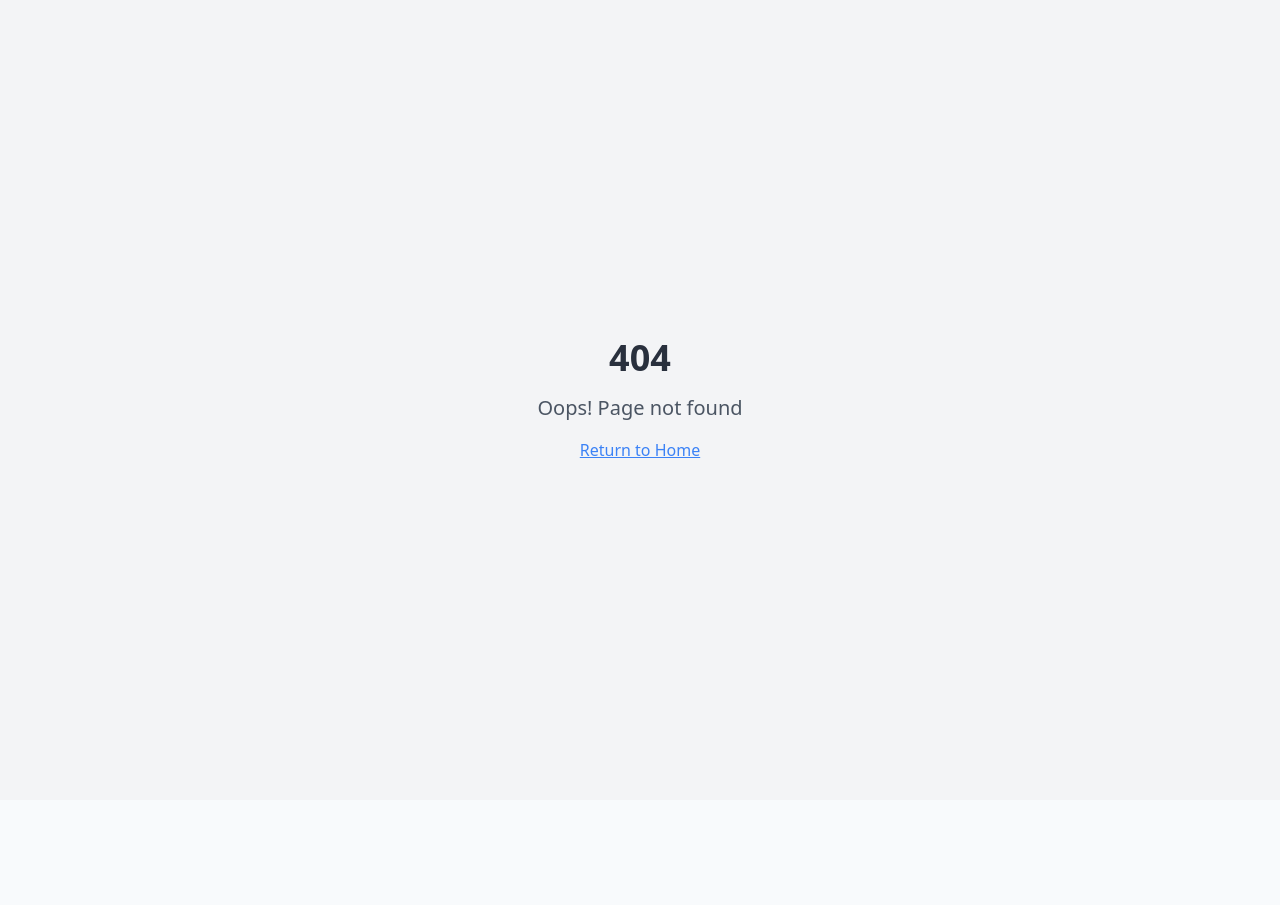
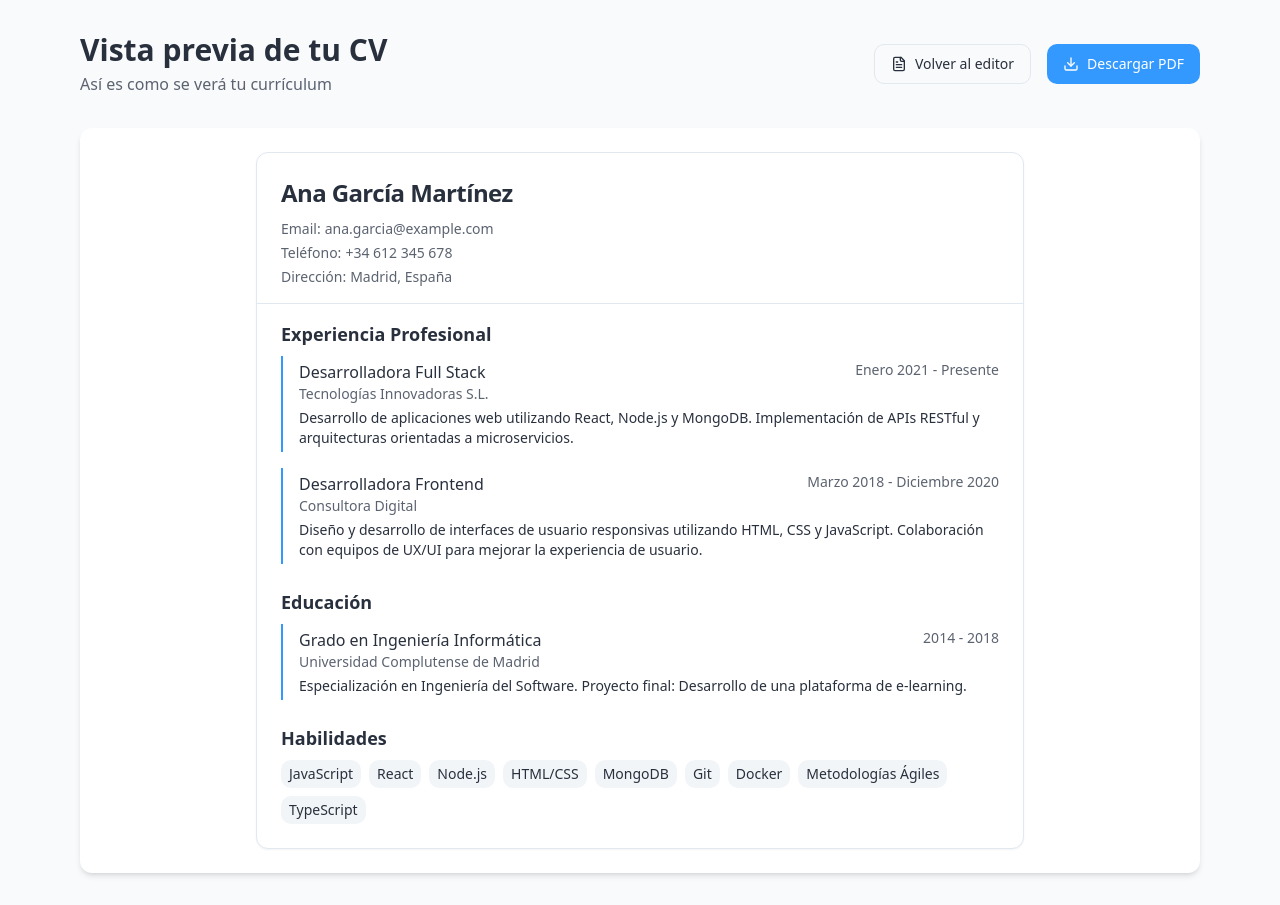
Before and after one commit to atcastells/flow-cv, a React (Vite) app: page /preview in a window 1280 px wide. Before the commit this address had no page. Before the commit the page ends 800 px from the top, so only its background shows below. Built offline with nearby package versions, Linux system fonts and the light colour scheme.

Commit message:
Add download and preview CV features

```diff
--- a/package.json
+++ b/package.json
@@ -45,7 +45,9 @@
     "cmdk": "^1.0.0",
     "date-fns": "^3.6.0",
     "embla-carousel-react": "^8.3.0",
+    "html2canvas": "^1.4.1",
     "input-otp": "^1.2.4",
+    "jspdf": "^3.0.1",
     "lucide-react": "^0.462.0",
     "next-themes": "^0.3.0",
     "react": "^18.3.1",
--- a/src/App.tsx
+++ b/src/App.tsx
@@ -6,6 +6,7 @@ import { QueryClient, QueryClientProvider } from "@tanstack/react-query";
 import { BrowserRouter, Routes, Route } from "react-router-dom";
 import Index from "./pages/Index";
 import NotFound from "./pages/NotFound";
+import Preview from "./pages/Preview";
 
 const queryClient = new QueryClient();
 
@@ -17,6 +18,7 @@ const App = () => (
       <BrowserRouter>
         <Routes>
           <Route path="/" element={<Index />} />
+          <Route path="/preview" element={<Preview />} />
           {/* ADD ALL CUSTOM ROUTES ABOVE THE CATCH-ALL "*" ROUTE */}
           <Route path="*" element={<NotFound />} />
         </Routes>
--- a/src/components/ActionButton.tsx
+++ b/src/components/ActionButton.tsx
@@ -7,6 +7,7 @@ interface ActionButtonProps {
   onClick: () => void;
   variant?: "primary" | "secondary";
   className?: string;
+  icon?: React.ReactNode;
 }
 
 const ActionButton: React.FC<ActionButtonProps> = ({
@@ -14,6 +15,7 @@ const ActionButton: React.FC<ActionButtonProps> = ({
   onClick,
   variant = "primary",
   className,
+  icon,
 }) => {
   return (
     <button
@@ -27,6 +29,7 @@ const ActionButton: React.FC<ActionButtonProps> = ({
         className
       )}
     >
+      {icon && <span className="mr-1.5">{icon}</span>}
       {label}
     </button>
   );
--- /dev/null
+++ b/src/components/CVPreview.tsx
@@ -0,0 +1,128 @@
+
+import React from "react";
+import { Card, CardContent, CardHeader, CardTitle } from "@/components/ui/card";
+import { cn } from "@/lib/utils";
+
+interface CVPreviewProps {
+  personalData?: {
+    name?: string;
+    email?: string;
+    phone?: string;
+    address?: string;
+  };
+  experiences?: Array<{
+    company: string;
+    position: string;
+    startDate: string;
+    endDate: string;
+    description: string;
+  }>;
+  education?: Array<{
+    institution: string;
+    degree: string;
+    startDate: string;
+    endDate: string;
+    description: string;
+  }>;
+  skills?: string[];
+  className?: string;
+}
+
+const CVPreview: React.FC<CVPreviewProps> = ({
+  personalData = {},
+  experiences = [],
+  education = [],
+  skills = [],
+  className,
+}) => {
+  return (
+    <Card className={cn("w-full max-w-3xl mx-auto", className)}>
+      <CardHeader className="border-b pb-4">
+        <CardTitle className="text-2xl font-bold">
+          {personalData.name || "Tu Nombre"}
+        </CardTitle>
+        <div className="text-sm text-muted-foreground">
+          {personalData.email && (
+            <div className="flex items-center gap-1 mt-1">
+              <span className="font-medium">Email:</span> {personalData.email}
+            </div>
+          )}
+          {personalData.phone && (
+            <div className="flex items-center gap-1 mt-1">
+              <span className="font-medium">Teléfono:</span> {personalData.phone}
+            </div>
+          )}
+          {personalData.address && (
+            <div className="flex items-center gap-1 mt-1">
+              <span className="font-medium">Dirección:</span> {personalData.address}
+            </div>
+          )}
+        </div>
+      </CardHeader>
+
+      <CardContent className="pt-4">
+        {experiences.length > 0 && (
+          <div className="mb-6">
+            <h3 className="text-lg font-semibold mb-2">Experiencia Profesional</h3>
+            <div className="space-y-4">
+              {experiences.map((exp, index) => (
+                <div key={index} className="border-l-2 border-primary pl-4 py-1">
+                  <div className="flex justify-between">
+                    <h4 className="font-medium">{exp.position}</h4>
+                    <span className="text-sm text-muted-foreground">
+                      {exp.startDate} - {exp.endDate}
+                    </span>
+                  </div>
+                  <div className="text-sm font-medium text-muted-foreground mb-1">
+                    {exp.company}
+                  </div>
+                  <p className="text-sm">{exp.description}</p>
+                </div>
+              ))}
+            </div>
+          </div>
+        )}
+
+        {education.length > 0 && (
+          <div className="mb-6">
+            <h3 className="text-lg font-semibold mb-2">Educación</h3>
+            <div className="space-y-4">
+              {education.map((edu, index) => (
+                <div key={index} className="border-l-2 border-primary pl-4 py-1">
+                  <div className="flex justify-between">
+                    <h4 className="font-medium">{edu.degree}</h4>
+                    <span className="text-sm text-muted-foreground">
+                      {edu.startDate} - {edu.endDate}
+                    </span>
+                  </div>
+                  <div className="text-sm font-medium text-muted-foreground mb-1">
+                    {edu.institution}
+                  </div>
+                  <p className="text-sm">{edu.description}</p>
+                </div>
+              ))}
+            </div>
+          </div>
+        )}
+
+        {skills.length > 0 && (
+          <div>
+            <h3 className="text-lg font-semibold mb-2">Habilidades</h3>
+            <div className="flex flex-wrap gap-2">
+              {skills.map((skill, index) => (
+                <span
+                  key={index}
+                  className="px-2 py-1 bg-secondary text-secondary-foreground rounded-md text-sm"
+                >
+                  {skill}
+                </span>
+              ))}
+            </div>
+          </div>
+        )}
+      </CardContent>
+    </Card>
+  );
+};
+
+export default CVPreview;
--- a/src/components/ChatWindow.tsx
+++ b/src/components/ChatWindow.tsx
@@ -1,8 +1,10 @@
-
 import React, { useEffect, useRef, useState } from "react";
 import ChatMessage, { ChatMessageProps } from "./ChatMessage";
 import InputArea from "./InputArea";
 import { cn } from "@/lib/utils";
+import { Button } from "@/components/ui/button";
+import { FileText } from "lucide-react";
+import { useNavigate } from "react-router-dom";
 
 interface ChatWindowProps {
   className?: string;
@@ -10,6 +12,7 @@ interface ChatWindowProps {
 }
 
 const ChatWindow: React.FC<ChatWindowProps> = ({ className, onOpenModal }) => {
+  const navigate = useNavigate();
   const [messages, setMessages] = useState<ChatMessageProps[]>([
     {
       content: "¡Hola! Soy tu asistente para crear tu CV. ¿Qué te gustaría hacer hoy?",
@@ -48,13 +51,11 @@ const ChatWindow: React.FC<ChatWindowProps> = ({ className, onOpenModal }) => {
 
     setMessages((prev) => [...prev, userMessage]);
 
-    // Simulate AI "thinking"
     setIsTyping(true);
 
     setTimeout(() => {
       setIsTyping(false);
 
-      // Check message content for keywords and provide contextual response
       let responseActions = [];
 
       if (content.toLowerCase().includes("experiencia")) {
@@ -131,6 +132,17 @@ const ChatWindow: React.FC<ChatWindowProps> = ({ className, onOpenModal }) => {
 
   return (
     <div className={cn("flex h-full flex-col", className)}>
+      <div className="flex items-center justify-end p-2 border-b">
+        <Button
+          variant="outline"
+          size="sm"
+          className="gap-2"
+          onClick={() => navigate("/preview")}
+        >
+          <FileText size={16} />
+          Previsualizar CV
+        </Button>
+      </div>
       <div className="flex-1 overflow-y-auto px-4 py-4">
         <div className="mx-auto max-w-3xl">
           {messages.map((message, index) => (
--- /dev/null
+++ b/src/pages/Preview.tsx
@@ -0,0 +1,128 @@
+
+import React, { useState } from "react";
+import { Button } from "@/components/ui/button";
+import CVPreview from "@/components/CVPreview";
+import { toast } from "sonner";
+import { FileText, Download } from "lucide-react";
+import { useNavigate } from "react-router-dom";
+import { cn } from "@/lib/utils";
+import html2canvas from "html2canvas";
+import jsPDF from "jspdf";
+
+const PreviewPage = () => {
+  const navigate = useNavigate();
+  const [isGenerating, setIsGenerating] = useState(false);
+
+  // Sample data - In a real app, this would come from your app's state or backend
+  const cvData = {
+    personalData: {
+      name: "Ana García Martínez",
+      email: "ana.garcia@example.com",
+      phone: "+34 612 345 678",
+      address: "Madrid, España"
+    },
+    experiences: [
+      {
+        company: "Tecnologías Innovadoras S.L.",
+        position: "Desarrolladora Full Stack",
+        startDate: "Enero 2021",
+        endDate: "Presente",
+        description: "Desarrollo de aplicaciones web utilizando React, Node.js y MongoDB. Implementación de APIs RESTful y arquitecturas orientadas a microservicios."
+      },
+      {
+        company: "Consultora Digital",
+        position: "Desarrolladora Frontend",
+        startDate: "Marzo 2018",
+        endDate: "Diciembre 2020",
+        description: "Diseño y desarrollo de interfaces de usuario responsivas utilizando HTML, CSS y JavaScript. Colaboración con equipos de UX/UI para mejorar la experiencia de usuario."
+      }
+    ],
+    education: [
+      {
+        institution: "Universidad Complutense de Madrid",
+        degree: "Grado en Ingeniería Informática",
+        startDate: "2014",
+        endDate: "2018",
+        description: "Especialización en Ingeniería del Software. Proyecto final: Desarrollo de una plataforma de e-learning."
+      }
+    ],
+    skills: ["JavaScript", "React", "Node.js", "HTML/CSS", "MongoDB", "Git", "Docker", "Metodologías Ágiles", "TypeScript"]
+  };
+
+  const handleDownloadPDF = async () => {
+    const cvElement = document.getElementById("cv-preview");
+    if (!cvElement) return;
+
+    setIsGenerating(true);
+    toast.info("Generando PDF, por favor espera...");
+
+    try {
+      const canvas = await html2canvas(cvElement, {
+        scale: 2,
+        useCORS: true,
+        logging: false
+      });
+
+      const imgData = canvas.toDataURL("image/png");
+      const pdf = new jsPDF({
+        orientation: "portrait",
+        unit: "mm",
+        format: "a4"
+      });
+
+      const imgWidth = 210;
+      const imgHeight = (canvas.height * imgWidth) / canvas.width;
+
+      pdf.addImage(imgData, "PNG", 0, 0, imgWidth, imgHeight);
+      pdf.save("mi_curriculum.pdf");
+      toast.success("CV descargado correctamente");
+    } catch (error) {
+      console.error("Error al generar el PDF:", error);
+      toast.error("Hubo un problema al generar el PDF");
+    } finally {
+      setIsGenerating(false);
+    }
+  };
+
+  return (
+    <div className="container max-w-6xl mx-auto py-8 px-4">
+      <div className="flex flex-col sm:flex-row justify-between items-start sm:items-center mb-8 gap-4">
+        <div>
+          <h1 className="text-3xl font-bold">Vista previa de tu CV</h1>
+          <p className="text-muted-foreground mt-1">
+            Así es como se verá tu currículum
+          </p>
+        </div>
+        <div className="flex gap-4">
+          <Button
+            variant="outline"
+            onClick={() => navigate("/")}
+            className="gap-2"
+          >
+            <FileText size={18} />
+            Volver al editor
+          </Button>
+          <Button
+            onClick={handleDownloadPDF}
+            disabled={isGenerating}
+            className={cn("gap-2", isGenerating && "opacity-80")}
+          >
+            <Download size={18} />
+            {isGenerating ? "Generando..." : "Descargar PDF"}
+          </Button>
+        </div>
+      </div>
+
+      <div id="cv-preview" className="bg-white p-6 rounded-lg shadow-md">
+        <CVPreview
+          personalData={cvData.personalData}
+          experiences={cvData.experiences}
+          education={cvData.education}
+          skills={cvData.skills}
+        />
+      </div>
+    </div>
+  );
+};
+
+export default PreviewPage;
```
Also changed, not shown: 1 other file (tests, documents, lock files or other folders).
